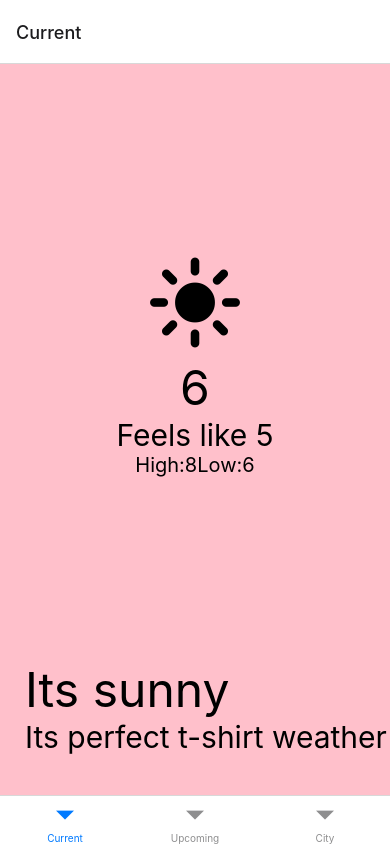
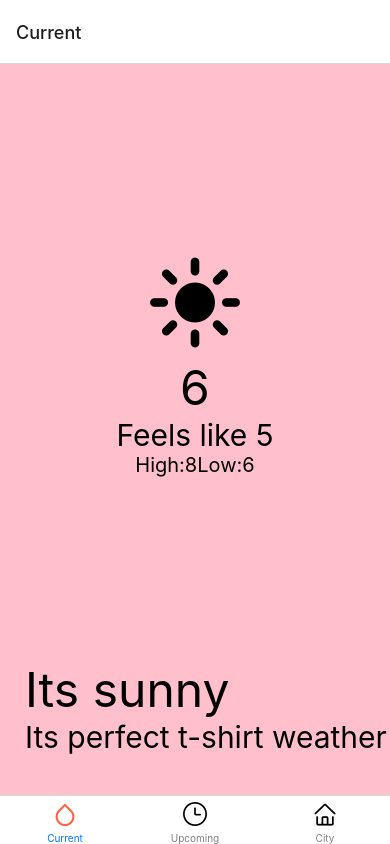
Before and after one commit to avengsum/wheatherApp, a React Native app: screen / in a window 390 px wide. Built offline with nearby package versions, Linux system fonts and the light colour scheme.

Commit message:
tab navigation implemneted

```diff
--- a/App.js
+++ b/App.js
@@ -5,17 +5,48 @@
 import { NavigationContainer } from "@react-navigation/native";
 import { createBottomTabNavigator } from "@react-navigation/bottom-tabs";
 import City from "./src/components/City";
-import {Feather} from '@expo/vector-icons'
+import { AntDesign } from '@expo/vector-icons';
+import { Feather } from '@expo/vector-icons';
 
 const Tab = createBottomTabNavigator()
 
 const Home  = () => {
   return (
     <NavigationContainer>
-      <Tab.Navigator>
-        <Tab.Screen name={'Current'} component={CheckWheather} />
-        <Tab.Screen name={'Upcoming'} component={UpcomingWheather} />
-        <Tab.Screen name={"City"} component={City} />
+      <Tab.Navigator
+      screenOptions={{
+        tabBarInactiveTintColor: 'tomato',
+        tabBarInactiveTintColor:'grey'
+      }}>
+        <Tab.Screen name={'Current'} component={CheckWheather}
+        options={{
+          tabBarIcon:({focused}) => (
+            <Feather
+            name='droplet'
+            size={25}
+            color={focused ? 'tomato' : 'black' } />
+          )
+        }} />
+        <Tab.Screen name={'Upcoming'} component={UpcomingWheather}
+         options={{
+          tabBarIcon:({focused}) => (
+            <AntDesign
+             name="clockcircleo"
+              size={24}
+              color={focused ? 'tomato' : 'black' }
+              />
+
+          )
+        }}  />
+        <Tab.Screen name={"City"} component={City}
+         options={{
+          tabBarIcon:({focused}) => (
+            <AntDesign
+            name={'home'}
+            size={25}
+            color={focused ? 'tomato' : 'black' } />
+          )
+        }} />
       </Tab.Navigator>
     </NavigationContainer>
   )
```
Also changed, not shown: 1 other file (tests, documents, lock files or other folders).
